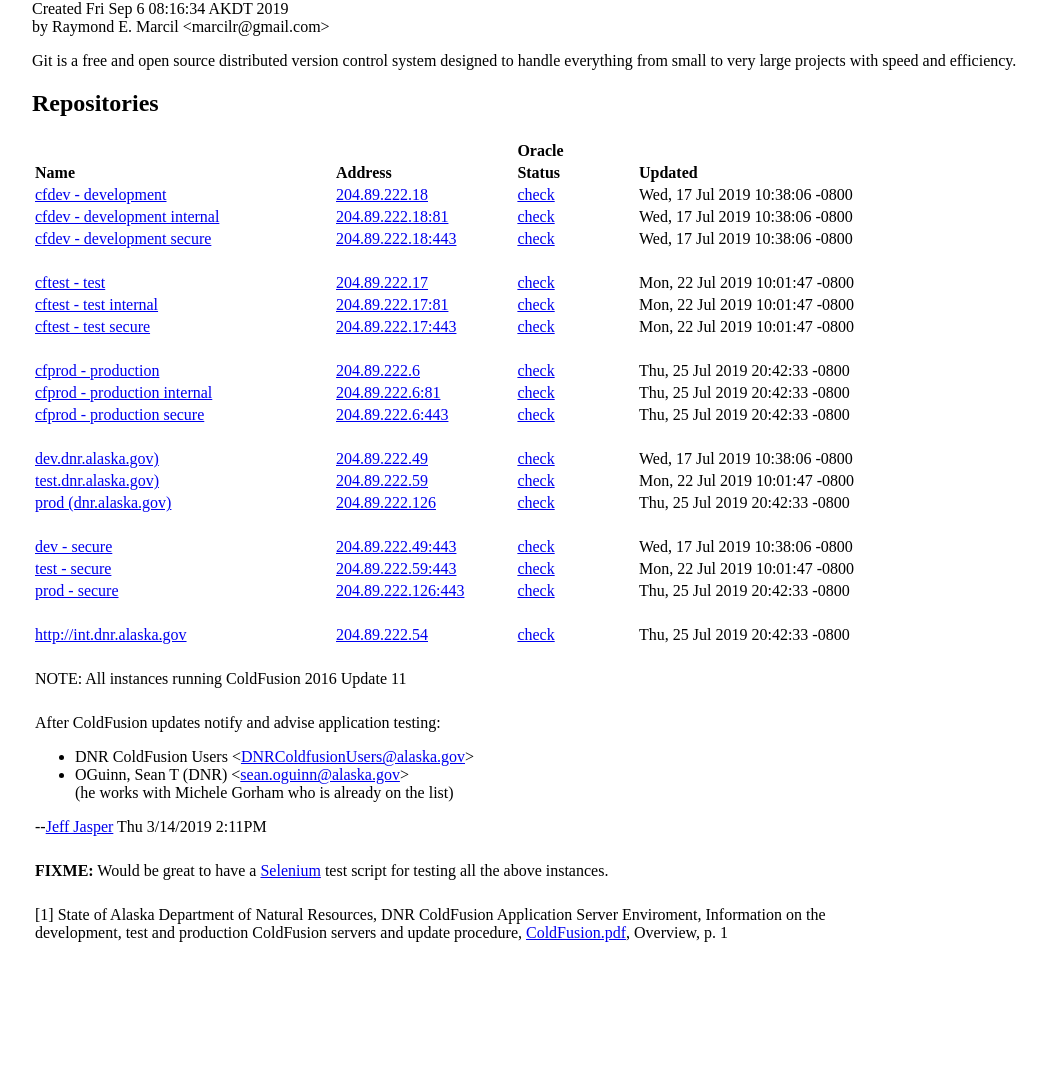
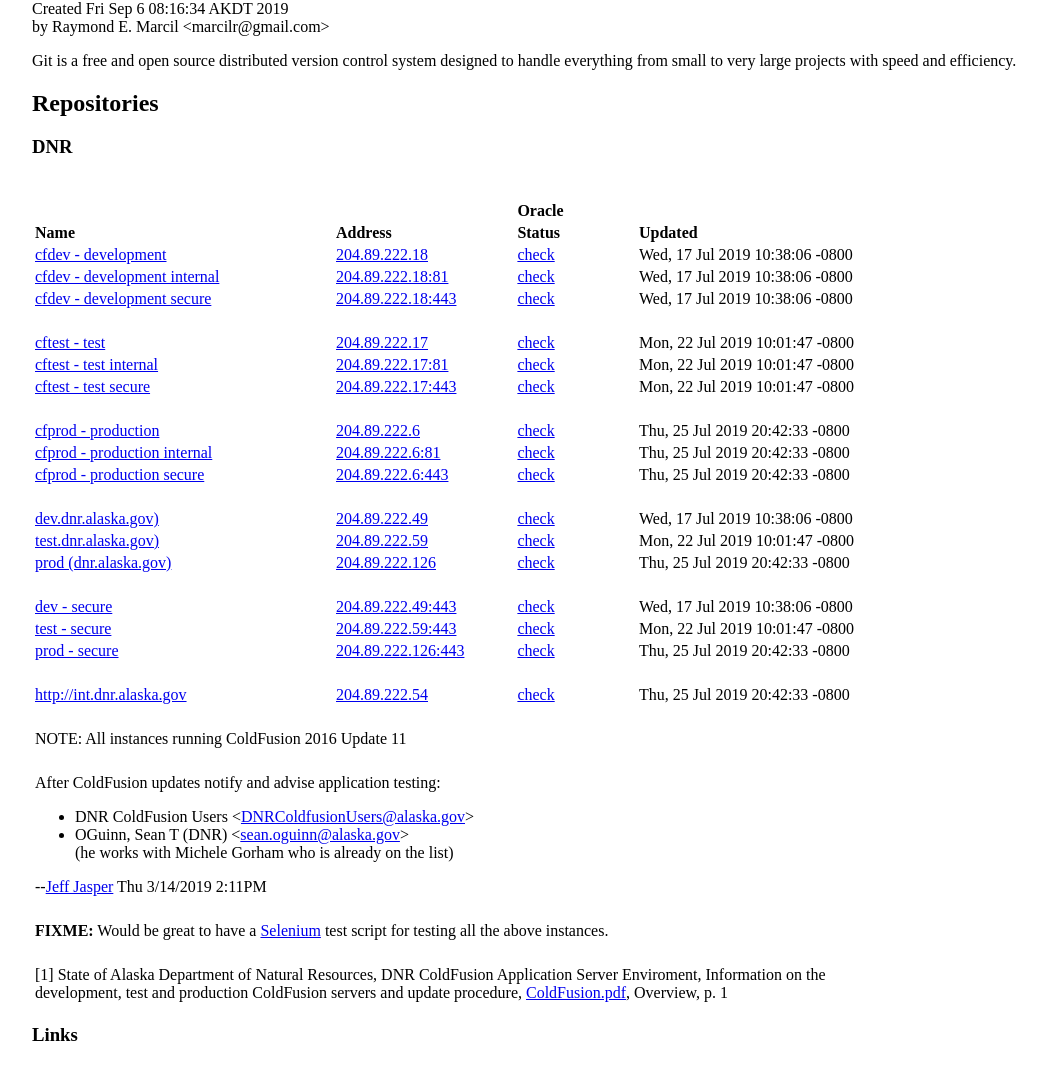
Before and after one commit to marcilr/git, a plain HTML site: page index.html in a window 1280 px wide. Shown: the part 87-1162 px from the top of the page, without its empty margins (29-1072 px from the left). Before the commit the page ends 1059 px from the top, so only its background shows below. Drawn offline with Linux system fonts and the light colour scheme.

Commit message:
Added DNR and Links headers

```diff
--- a/index.html
+++ b/index.html
@@ -47,6 +47,8 @@ large projects with speed and efficiency.
 
 <h2>Repositories</h2>
 
+
+<h3>DNR</h3>
 <table>
 <tr><td colspan="4">&nbsp;</td></tr>
 <tr>
@@ -360,6 +362,8 @@ ColdFusion.pdf</a>, Overview, p. 1
 </table>
 </p>
 
+<h3>Links</h3>
+
 
 <!-- ============== Indent page table 50px ============= -->
 <!-- ============== Indent page table 50px ============= -->
```
